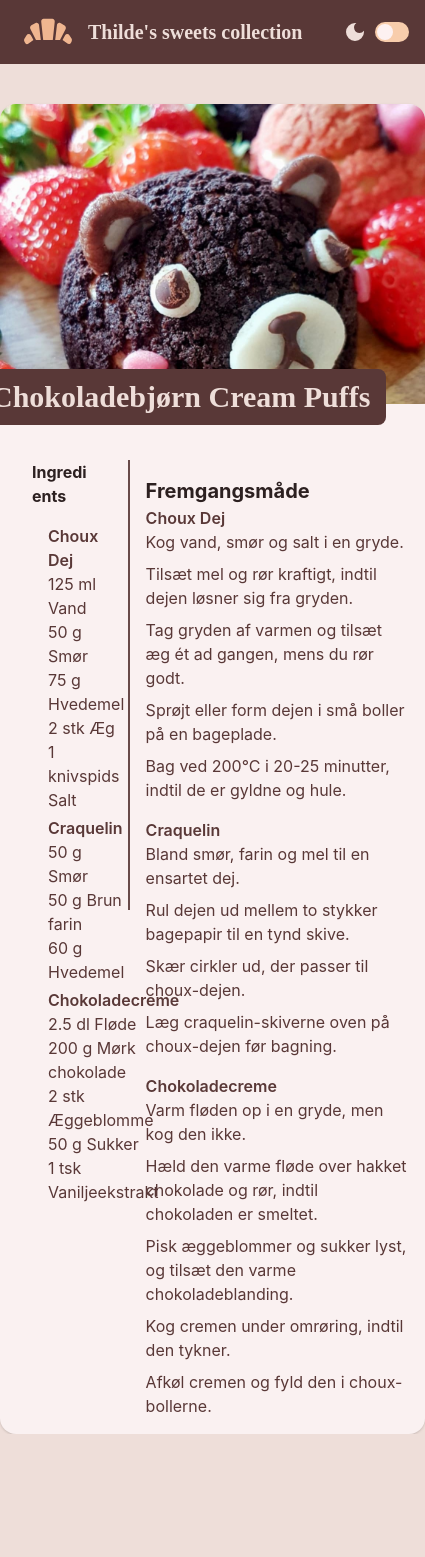
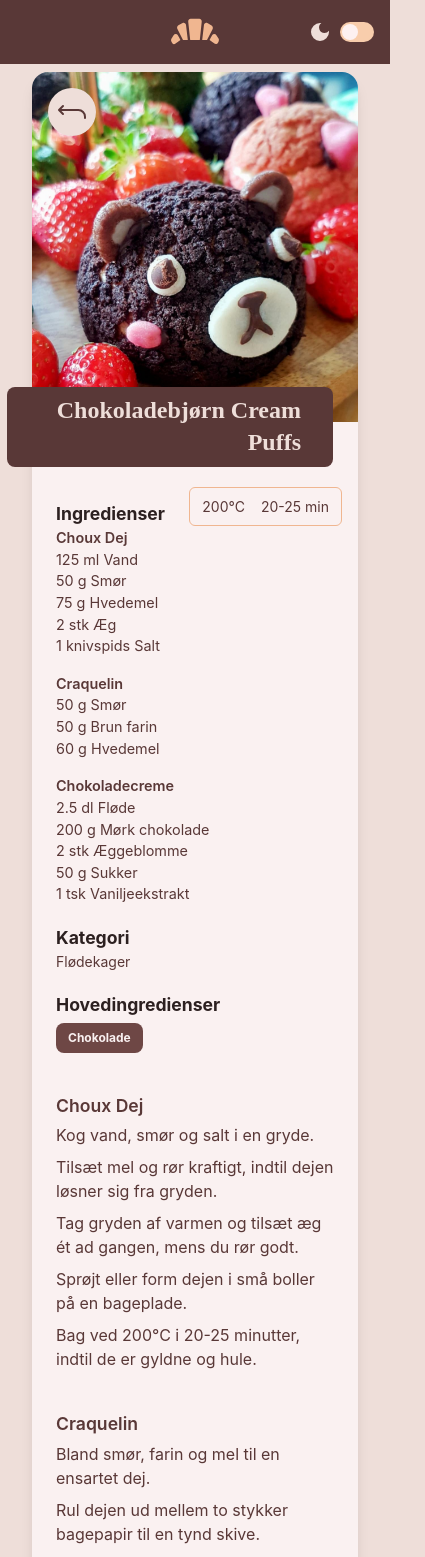
Before and after one commit to Mathilde68/recipe-system, a React (Vite) app: page /recipe/1 in a window 390 px wide. Shown: the top 1557 px of the page, 425 px wide, since content can reach past the window. Before the commit the page ends 1434 px from the top, so only its background shows below. Built offline with nearby package versions, Linux system fonts and the light colour scheme.

Commit message:
responsiveness: aside, nav. + go back button

```diff
--- a/src/components/IngredientList.tsx
+++ b/src/components/IngredientList.tsx
@@ -100,6 +100,7 @@ const IngredientList = ({
           borderRadius={4}
           height={"2.2rem"}
           textAlign={"left"}
+          fontSize={{base:"sm", lg:"md"}}
           bg={ colorMode === "dark" ? "darkbrown.700" : "palecream.500" }
           _focus={{ bg: colorMode === "dark" ? "darkbrown.700" : "palecream.500" }}
           _hover={{ bg: colorMode === "dark" ? "rosebrown.600" : "rosebrown.100" }}
--- a/src/components/NavBar.tsx
+++ b/src/components/NavBar.tsx
@@ -1,21 +1,37 @@
-import { HStack, Heading } from "@chakra-ui/react";
+import { HStack, Heading, Box } from "@chakra-ui/react";
 import { MdBakeryDining } from "react-icons/md";
 import ColorModeSwitch from "./ColorModeSwitch";
-import { Link as ReactRouterLink } from 'react-router-dom'
-import { Link as ChakraLink, LinkProps } from '@chakra-ui/react'
-
+import { Link as ReactRouterLink } from "react-router-dom";
+import { Link as ChakraLink, LinkProps } from "@chakra-ui/react";
 
 const NavBar = () => {
   return (
-    <HStack justifyContent="space-between" padding={"0rem 1rem"} bg={"rosebrown.500"} color={"palecream.500"}>
-       <HStack>
-        <ChakraLink as={ReactRouterLink} to='/'>
-        <MdBakeryDining size={"4rem"} color="#F0B690" />
-        </ChakraLink>
-       <Heading size="md">Thilde's sweets collection</Heading>
-       </HStack>
+    <HStack
+      padding={"0rem 1rem"}
+      bg={"rosebrown.500"}
+      color={"palecream.500"}
+      zIndex={5}
+      position={{ base: "fixed", lg: "static" }}
+      top={0}
+      width="100%"
+      justifyContent={"flex-end"}
+    >
+      <HStack
+        justifyContent={"space-between"}
+        width={{ base: "calc(50% + 32px)", md: "calc(50% + 124px)", lg: "100%" }}
+      >
+        <HStack>
+          <ChakraLink as={ReactRouterLink} to="/">
+            <MdBakeryDining size={"4rem"} color="#F0B690" />
+          </ChakraLink>
+          <Heading  display={{ base: 'none', md:'block' }} size={{ base: "none", lg: "md" }}>
+            Thilde's Bagebog
+          </Heading>
+        </HStack>
 
-      <ColorModeSwitch />
+        <ColorModeSwitch />
+
+      </HStack>
     </HStack>
   );
 };
--- a/src/components/RecipeDetails.tsx
+++ b/src/components/RecipeDetails.tsx
@@ -1,5 +1,4 @@
-import { useParams } from "react-router-dom";
-import useRecipes from "../hooks/useRecipes";
+import { useNavigate, useParams } from "react-router-dom";
 import {
   Box,
   Flex,
@@ -11,71 +10,116 @@ import {
   VStack,
   Card,
   CardBody,
+  Button,
   useColorMode,
 } from "@chakra-ui/react";
+import { IoReturnUpBack } from "react-icons/io5";
+
+import useRecipes from "../hooks/useRecipes";
+import RecipeTag from "./RecipeTag";
 
 const img_preurl = "/src/img/";
 
 const RecipeDetails = () => {
+  const navigate = useNavigate();
   const { colorMode } = useColorMode();
+  const { id } = useParams<{ id: string }>();
+  const recipes = useRecipes();
+  const recipe = recipes.find((recipe) => recipe._id === id);
 
-  const { id } = useParams<{ id: string }>(); // Fetch the ID from the URL
-  const recipes = useRecipes(); // Fetch all recipes
-
-  // Find the recipe by id
-  const recipe = recipes.find((recipe) => recipe._id === id);
   if (!recipe) {
-    return <Heading>Recipe not found</Heading>;
+    return <Heading py={"5rem"} textAlign={"center"}>Recipe not found</Heading>;
   }
 
   const img_url = img_preurl + recipe.image_src;
 
+
   return (
     <Card
       borderRadius="2xl"
-      maxW="1100px"
-      mx="auto"
-      mt={10}
+      maxW="1000px"
+      mx={{base:"2rem", md: "3rem", lg: "auto"}}
+      my={10}
+      boxShadow={"lg"}
       bg={colorMode === "dark" ? "darkbrown.500" : "creamwhite.500"}
     >
+
+      {/* Tilbage knap ✨✨ */}
+
+        <Button  onClick={() => navigate(-1)}
+         width={"3rem"} height={"3rem"}
+        variant="flushed"
+        p={0}
+        position={"absolute"} top={"1rem"} left={"1rem"}  borderRadius={"5rem"}
+        bg={colorMode === "dark" ? "rosebrown.500" : "palecream.500"}
+        color={colorMode === "dark" ? "palecream.500": "rosebrown.500" }
+        >
+        <IoReturnUpBack size="2rem"  />
+        </Button>
+
       <Image
         src={img_url}
         alt={recipe.title}
         borderTopRadius="2xl"
         objectFit="cover"
+        objectPosition={{base: "center", md: "50% 60%"}}
         boxSize="100%"
-        height={"300px"}
+        height={"350px"}
       />
       <Box>
         <Heading
-          fontSize="3xl"
+          fontSize={{base:"2xl", md:"3xl"}}
           position="relative"
           top="-35px"
           left="-25px"
-          px={4}
+          px={8}
           py={2}
           display="inline-block"
           borderRadius="lg"
           color="palecream.500"
           bg="rosebrown.500"
+          textAlign={"right"}
         >
           {recipe.title}
         </Heading>
       </Box>
-      <Flex>
-
-        <Box width="30%" px={8} height="500px">
-          <Text fontWeight="bold">Ingredients</Text>
-          <VStack align="start" spacing={1} direction="row" h="500px" p={4}>
+      {/* Quick info boks */}
+      {recipe.quick_info.length > 0 && (
+        <Flex position="relative" top={"-15px"} justifyContent={"flex-end"} mr={4}>
+          <Flex direction="row" border={"1px solid"} borderRadius={"md"}
+            borderColor={"peachbrown.500"} py={2} px={3} gap={4}>
+            {recipe.quick_info.map((info) => (
+              <Text fontSize={{base:"sm", md:"md"}} color={colorMode === "dark" ? "peachbrown.400" : "rosebrown.500"}>
+                {info}
+              </Text>
+            ))}
+          </Flex>
+        </Flex>
+      )}
+      {/* 🔥✨ Main opskrift indhold ✨🔥 */}
+      <Flex mt={recipe.quick_info.length > 0 ? {base:"-40px", md:"-25px"} : 2} pb={10} direction={{ base: "column", md: "row" }}>
+        <VStack fontSize="sm" width={{ base: "100%", md: "30%" }} align="start" px={{base: 6, md: 8}}
+        spacing={{base:5, md:8}} minHeight={{base:"auto", lg: "500px"}}>
+          <Box>
+            <Text fontSize={ "1.1rem"} fontWeight="bold">
+              Ingredienser
+            </Text>
+            <VStack fontSize="0.9rem" align="start" spacing={4} direction="row">
               {recipe.ingredient_groups.map((group) => (
                 <Box key={group.name}>
-                <Text fontWeight="semibold" color={colorMode === "dark" ? "peachbrown.500" : "rosebrown.500"}>
+                   {/* //Vis kun titel group.name hvis der er flere ingrediensgrupper */}
+                  {recipe.ingredient_groups.length > 1 && (
+                    <Text
+                      fontWeight="semibold"
+                      color={colorMode === "dark" ? "peachbrown.400" : "rosebrown.500"}
+                    >
                       {group.name}
                     </Text>
+                  )}
                   {group.ingredients.map((ingredient) => (
                     <Text
                       key={ingredient.name}
-                    color={colorMode === "dark" ? "peachbrown.500" : "rosebrown.500"}
+                      color={colorMode === "dark" ? "peachbrown.400" : "rosebrown.500"}
                     >
                       {ingredient.amount} {ingredient.name}
                     </Text>
@@ -84,10 +128,50 @@ const RecipeDetails = () => {
               ))}
             </VStack>
           </Box>
+          {/*  Kategori */}
+          <Box>
+            <Text fontSize={"1.1rem"} fontWeight="bold">
+              Kategori
+            </Text>
+            <Text color={colorMode === "dark" ? "peachbrown.400" : "rosebrown.500"}>
+              {recipe.category.name}
+            </Text>
+          </Box>
+          {/* // Hovedingredienser for display of ingredient tags */}
+          <Box>
+            <Text fontSize={"1.1rem"} fontWeight="bold" pb={1}>
+              Hovedingredienser
+            </Text>
+            <Flex align="start" gap={1} direction="row" flexWrap={"wrap"}>
+              {recipe.ingredient_tags.map((ingredient) => (
+                <Box key={ingredient.name}>
+                  <RecipeTag tag={ingredient} />
+                </Box>
+              ))}
+            </Flex>
+          </Box>
 
-
-        <Stack height="450px">
+          {/*  Vis kun denne sektion hvis der er diættype tags */}
+          {recipe.diet_type_tags.length > 0 && (
+            <Box>
+              <Text fontSize={"1.1rem"} fontWeight="bold" pb={1}>
+                Diættype
+              </Text>
+              <VStack align="start" spacing={1}>
+                {recipe.diet_type_tags.map((diet) => (
+                  <Box key={diet.name}>
+                    <RecipeTag tag={diet} />
+                  </Box>
+                ))}
+              </VStack>
+            </Box>
+          )}
+        </VStack>
+        {/* Divider, vises kun på desktop hvor indhold direction vises i row */}
+        <Stack minHeight="500px" display={{ base: "none", md: "flex" }}>
           <Divider
+            minHeight="500px"
+            height={"100%"}
             orientation="vertical"
             borderWidth="1px"
             opacity="0.9"
@@ -95,18 +179,23 @@ const RecipeDetails = () => {
           />
         </Stack>
 
-
-        <Box width="70%" p={4}>
-          <Text fontSize="xl" fontWeight="bold">Fremgangsmåde</Text>
-          <VStack align="start" spacing={4}>
+        <Box width={{ base: "100%", md: "70%" }} p={{base: 6, md: 4}} pt={{base:10, md:0}} pl={{base: 6, md: "5%"}}>
+          <VStack align="start" spacing={10}>
             {recipe.procedure_steps.map((step) => (
               <Box key={step.name}>
-                <Text fontWeight="semibold" color={colorMode === "dark" ? "peachbrown.500" : "rosebrown.500"}>
+                <Text
+                  pb={1}
+                  fontWeight="semibold"
+                  fontSize={"1.1rem"}
+                  color={colorMode === "dark" ? "palecream.500" : "rosebrown.500"}
+                >
                   {step.name}
                 </Text>
                 <VStack align="start" spacing={2}>
                   {step.steps.map((step) => (
-                    <Text color={colorMode === "dark" ? "peachbrown.500" : "rosebrown.500"}>
+                    <Text
+                      color={colorMode === "dark" ? "palecream.500" : "rosebrown.500"}
+                    >
                       {step}
                     </Text>
                   ))}
--- a/src/data/recipes.json
+++ b/src/data/recipes.json
@@ -68,9 +68,8 @@
     }
   ],
   "quick_info": [
-    "Bages ved 200°C",
-    "20-25 minutter",
-    "Fyldt med chokoladecreme"
+    "200°C",
+    "20-25 min"
   ],
   "ingredient_tags": [
     { "_id": 5, "name": "Chokolade" }
@@ -160,9 +159,9 @@
     }
   ],
   "quick_info": [
-    "Bages ved 200°C",
-    "15-20 minutter",
-    "Giver 12 stk"
+    "200°C",
+    "15-20 min",
+    "12 stk"
   ],
   "ingredient_tags": [
     { "_id": 24, "name": "Marcipan" },
@@ -216,9 +215,9 @@
       }
     ],
     "quick_info": [
-      "Bages ved 200°C",
-      "15 min",
-      "Ca. 12 stk"
+      "200°C",
+      "9 min",
+      "12 stk"
     ],
     "ingredient_tags": [
       {
@@ -226,12 +225,7 @@
         "name": "Chokolade"
       }
     ],
-    "diet_type_tags": [
-      {
-        "_id": 2,
-        "name": "Vegan"
-      }
-    ],
+    "diet_type_tags": [],
     "created_at": "04-02-2025",
     "last_edited_at": "04-02-2025"
   },
@@ -317,9 +311,8 @@
       }
     ],
     "quick_info": [
-      "Bages ved 180°C",
-      "15-20 minutter",
-      "Med hindbær og marengs"
+      "180°C",
+      "15 min"
     ],
     "ingredient_tags": [
       { "_id": 13, "name": "Hindbær" },
@@ -386,9 +379,8 @@
       }
     ],
     "quick_info": [
-      "Bakes at 180°C",
-      "25 minutes",
-      "Serves 6"
+      "180°C",
+      "30 min"
     ],
     "ingredient_tags": [
       {
@@ -467,9 +459,8 @@
       }
     ],
     "quick_info": [
-      "Bakes at 180°C",
-      "25 minutes",
-      "Serves 6"
+      "180°C",
+      "25 min"
     ],
     "ingredient_tags": [
       {
@@ -545,7 +536,7 @@
       }
     ],
     "quick_info": [
-      "Uden sukker",
+      "Sukkerfri",
       "Ca. 10 stk"
     ],
     "ingredient_tags": [
@@ -613,7 +604,6 @@
       }
     ],
     "quick_info": [
-      "8 stk af hver slags"
     ],
     "ingredient_tags": [
       { "_id": 5, "name": "Chokolade" },
@@ -686,8 +676,9 @@
       }
     ],
     "quick_info": [
-      "Køl natten over",
-      "175°C i 15 min"
+      "175°C",
+      "15 min",
+      "Køl 12 timer"
     ],
     "ingredient_tags": [
       { "_id": 5, "name": "Chokolade" },
--- a/src/layouts/DefaultLayout.tsx
+++ b/src/layouts/DefaultLayout.tsx
@@ -1,6 +1,8 @@
 import { Grid, GridItem } from '@chakra-ui/react';
 import { Outlet } from 'react-router-dom';
 import NavBar from '../components/NavBar';
+
+
 
 const DefaultLayout = () => {
   return (
@@ -13,11 +15,11 @@ const DefaultLayout = () => {
       }}
     >
       <GridItem area="nav">
-        <NavBar />
+      <NavBar />
       </GridItem>
 
 
-      <GridItem area="main">
+      <GridItem mt={{base:8, lg:0}} area="main">
         <Outlet />
       </GridItem>
     </Grid>
```
Also changed, not shown: src/components/Aside.tsx (+13 -3 lines), src/components/AsideToggleButton.tsx (added, +27 -0 lines), src/components/CategoryList.tsx (+35 -13 lines), src/components/recipeCard.tsx (+12 -2 lines), src/components/recipeList.tsx (+17 -6 lines), src/layouts/HomeLayout.tsx (+36 -8 lines). Lines whose indentation alone changed are shown as unchanged.
